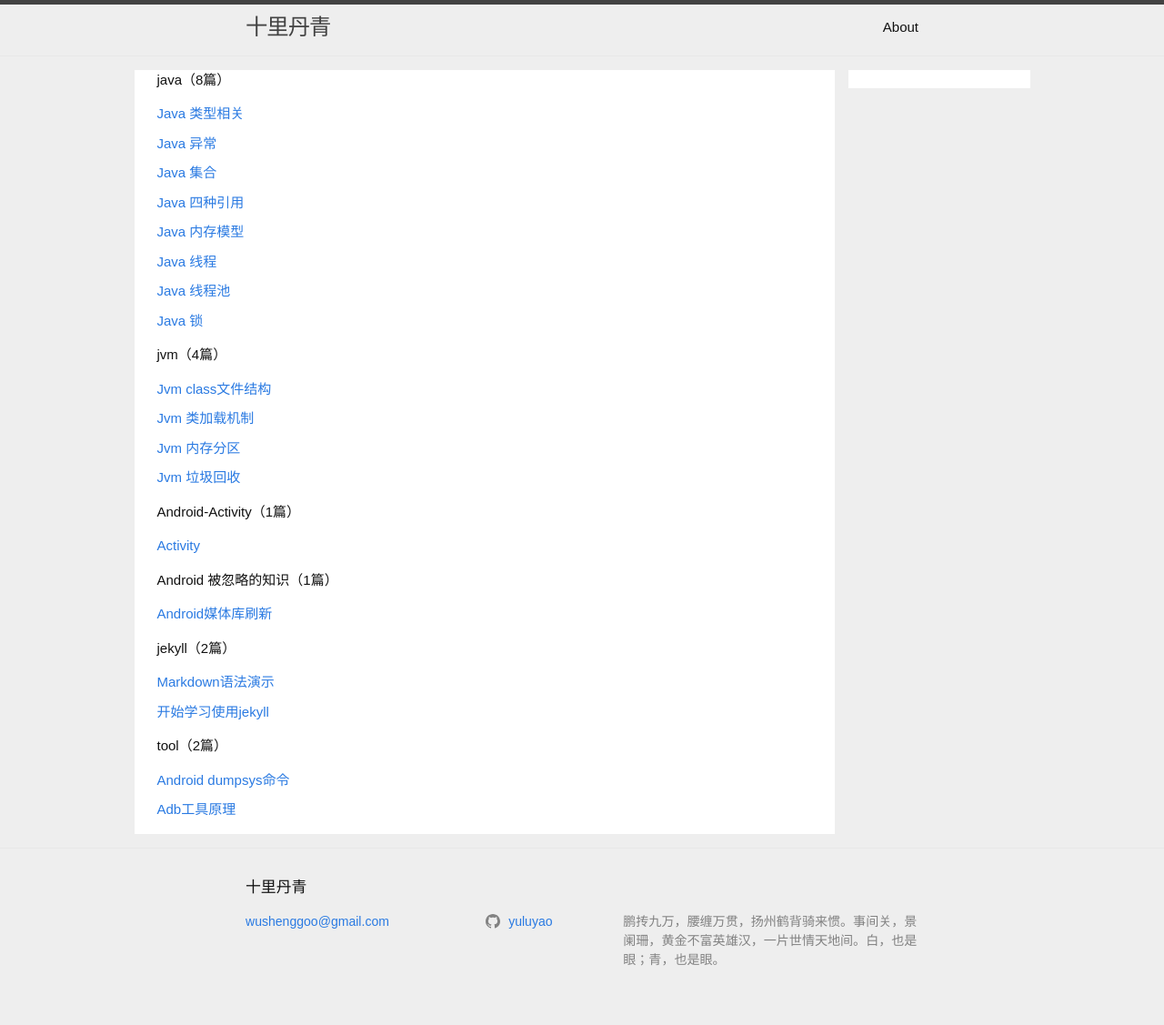
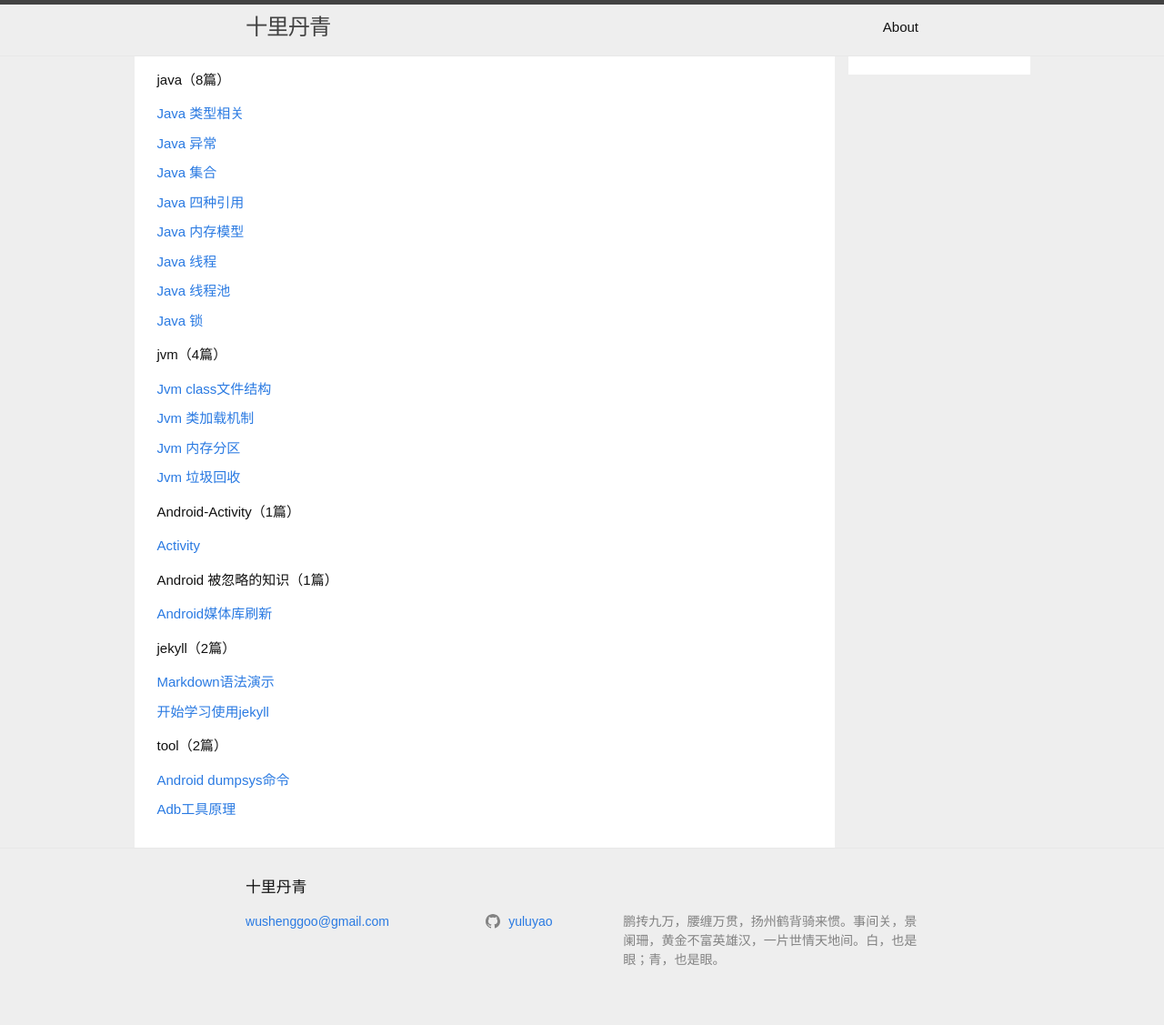
Before and after one commit to yuluyao/yuluyao.github.io, a Jekyll site: the page built from index.markdown, in a window 1280 px wide. Shown: the whole page at 91% size. Built offline with Jekyll 4.4.1, drawn with Linux system fonts in a browser that asks for light colours.

```diff
--- a/_sass/hululu/_layout.scss
+++ b/_sass/hululu/_layout.scss
@@ -179,8 +179,8 @@
   max-width: calc(#{$main-width});
   margin-right: auto;
   margin-left: auto;
-  padding: $gap/2;
-  @extend %clearfix;
+  padding: 0;
+  //@extend %clearfix;
 
   display: flex;
   justify-content: center;
@@ -196,8 +196,8 @@
   background-color: $content-color;
   //margin-right: auto;
   //margin-left: auto;
-  padding: 0 $gap/2;
-  @extend %clearfix;
+  padding: 1em;
+  //@extend %clearfix;
 
   @include media-query($on-laptop) {
     max-width: -webkit-calc(#{$content-width} + (#{$gap} * 2));
@@ -205,7 +205,6 @@
     margin: 0 auto;
   }
 
-  //overflow: hidden;
   flex: 1;
 
 
@@ -294,7 +293,6 @@
 .post-content {
   padding-left: $gap;
   margin-bottom: 0;
-  float: left;
 
   h2 {
     @include relative-font-size(1.5);
```
